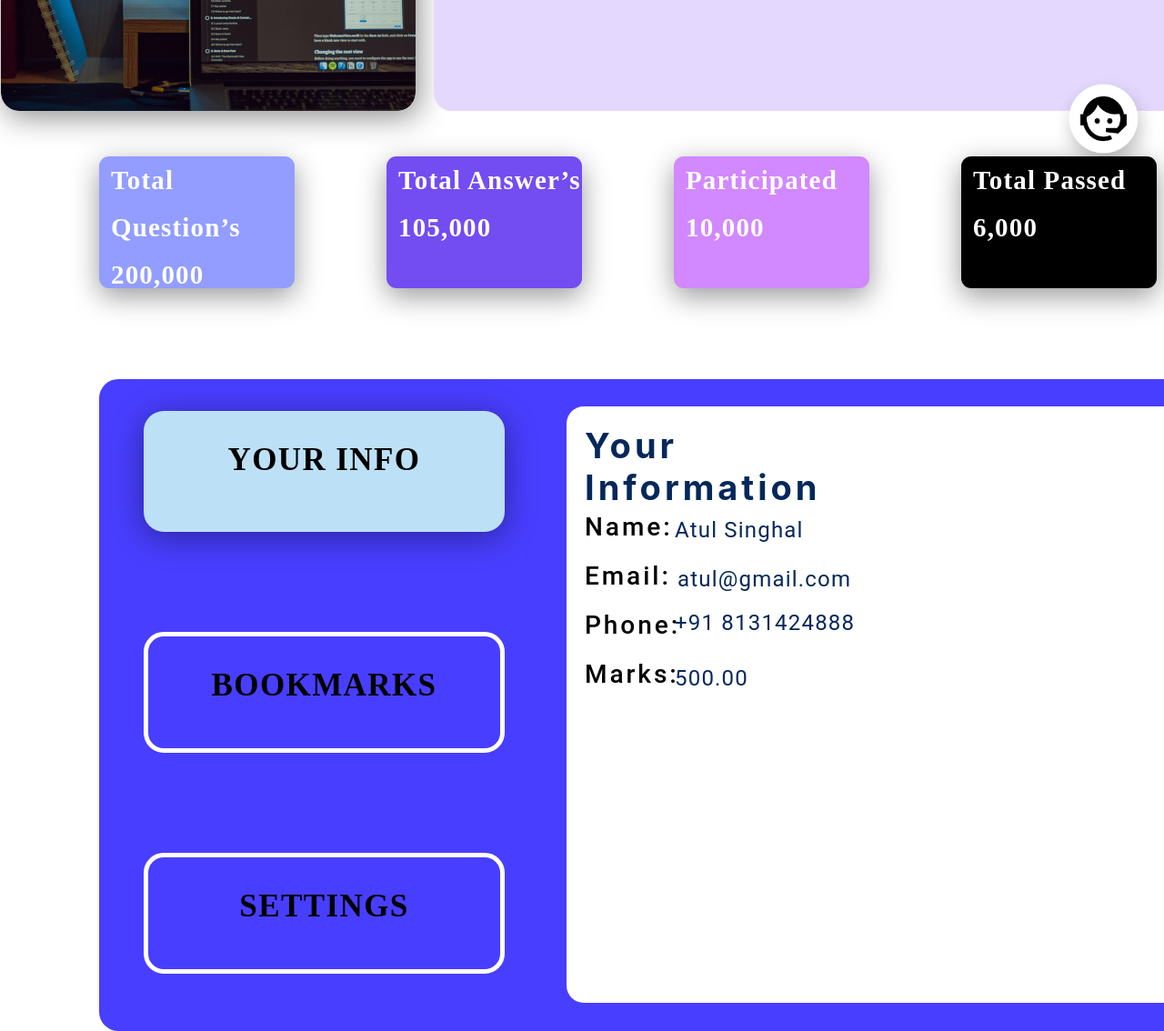
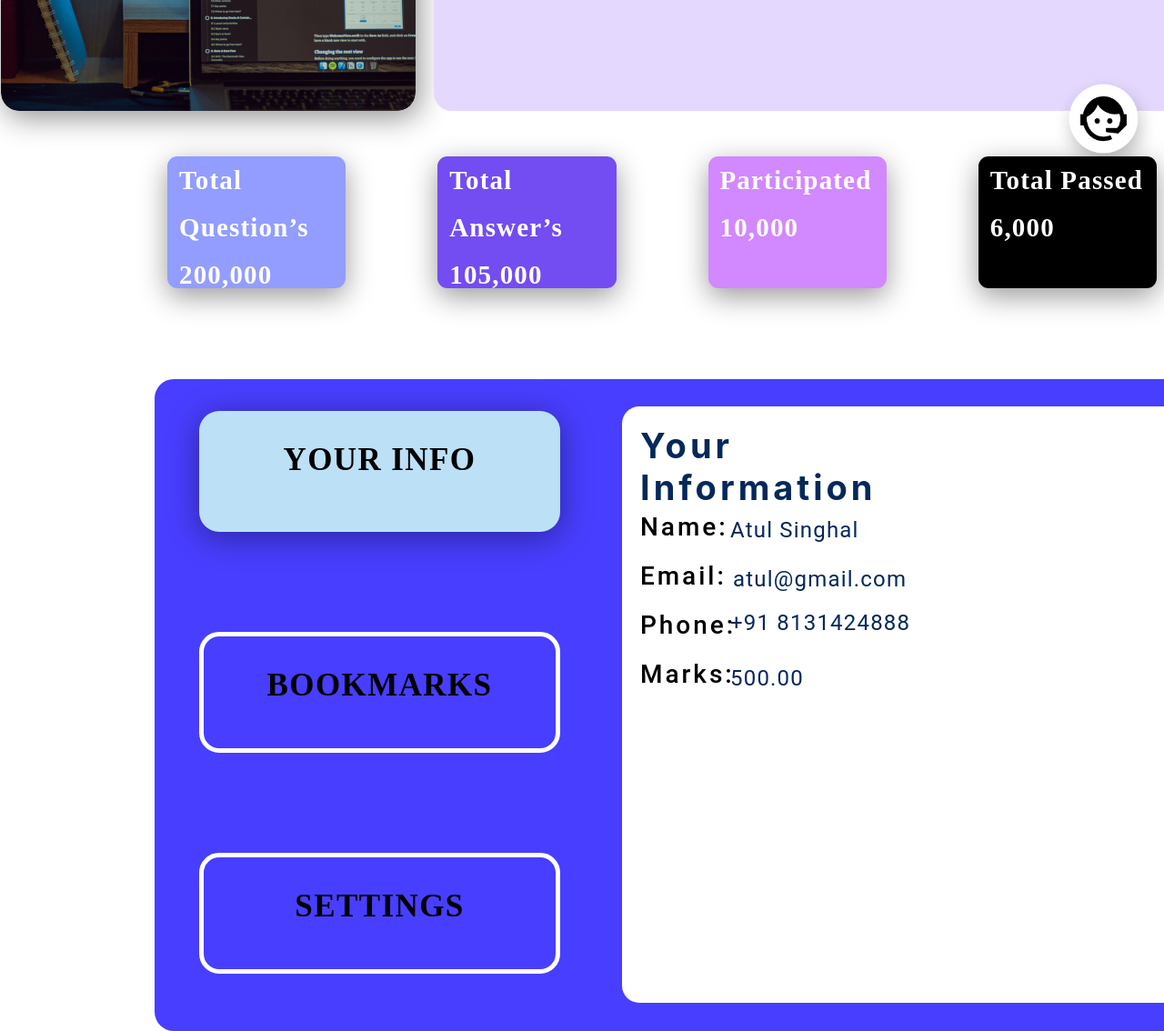
Before and after one commit to Shrihari999/Dappr, a plain HTML site: page index.html in a window 1280 px wide. Shown: the part 620-1754 px from the top of the page at 91% size. Drawn offline with Linux system fonts and the light colour scheme.

Commit message:
Add files via upload
added new css

```diff
--- a/main.css
+++ b/main.css
@@ -74,6 +74,7 @@ font-weight: 400;
 line-height: 47px;
 letter-spacing: 0em;
 text-align: left;
+display:flex;
 
 
 
@@ -121,6 +122,7 @@ color:#9F9F9F;
 .boxes{
     display: flex;
     justify-content: space-evenly;
+    margin-left: 75px;
 
 }
 .rightbox{
@@ -297,6 +299,7 @@ padding-left: 13px;
     background:#483EFF;
     display:flex;
     justify-content: center;
+    margin-left:162px;
 
 
 }
```
